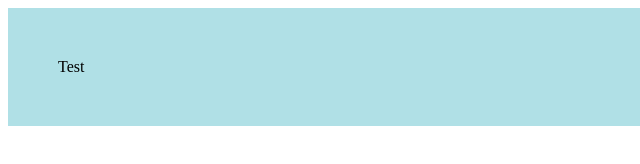
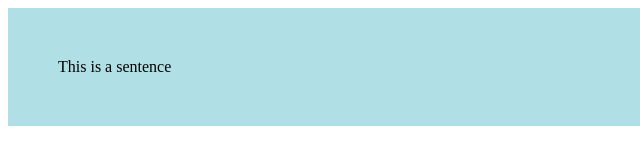
Before and after one commit to DaGrandOwl/Owl, a plain HTML site: page index.html in a window 1280 px wide. Shown: the full height of the page, 0-640 px from the left. Drawn offline with Linux system fonts and the light colour scheme.

Commit message:
Update index.html

```diff
--- a/index.html
+++ b/index.html
@@ -13,7 +13,7 @@
 	<body>
 		<p>
 			<div>
-				Test
+				This is a sentence
 			</div>
 		</p>
 	</body>
```
